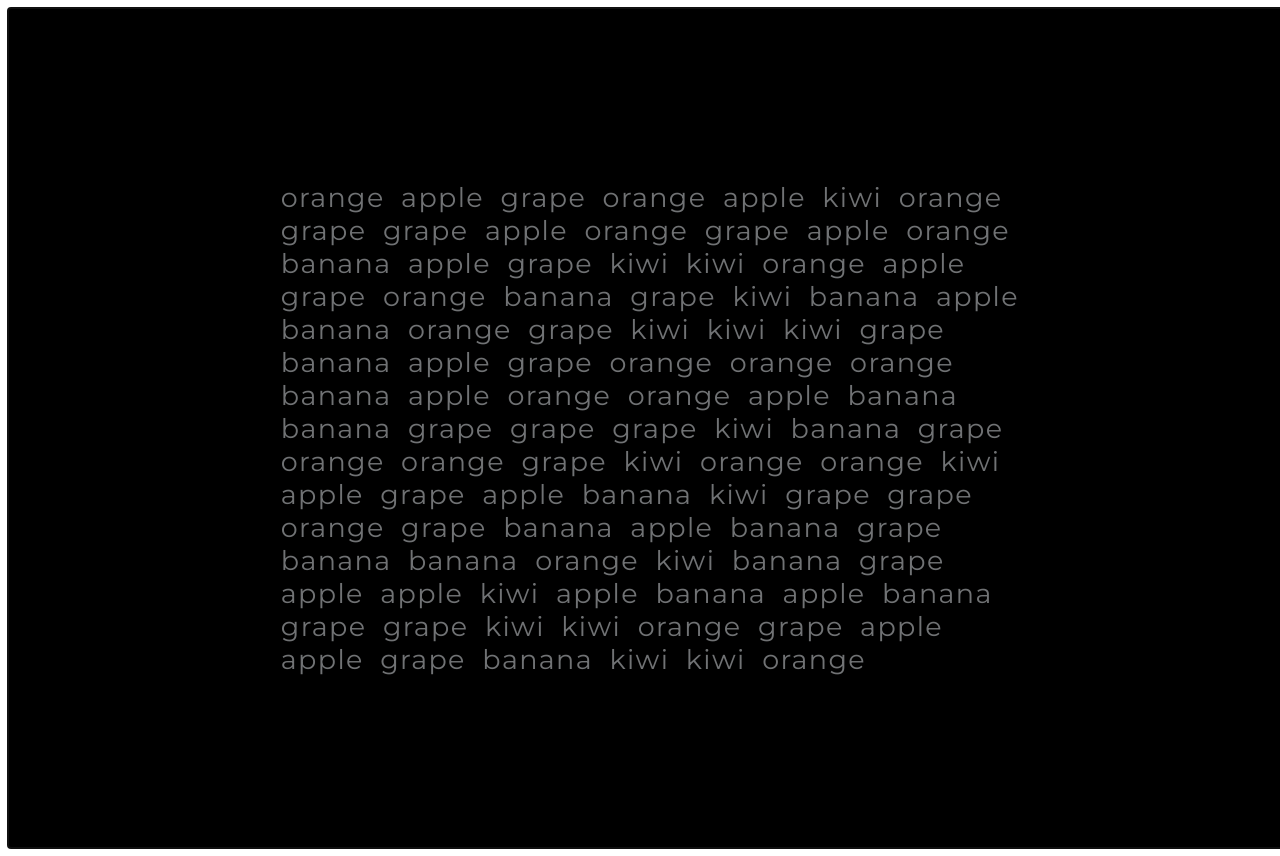
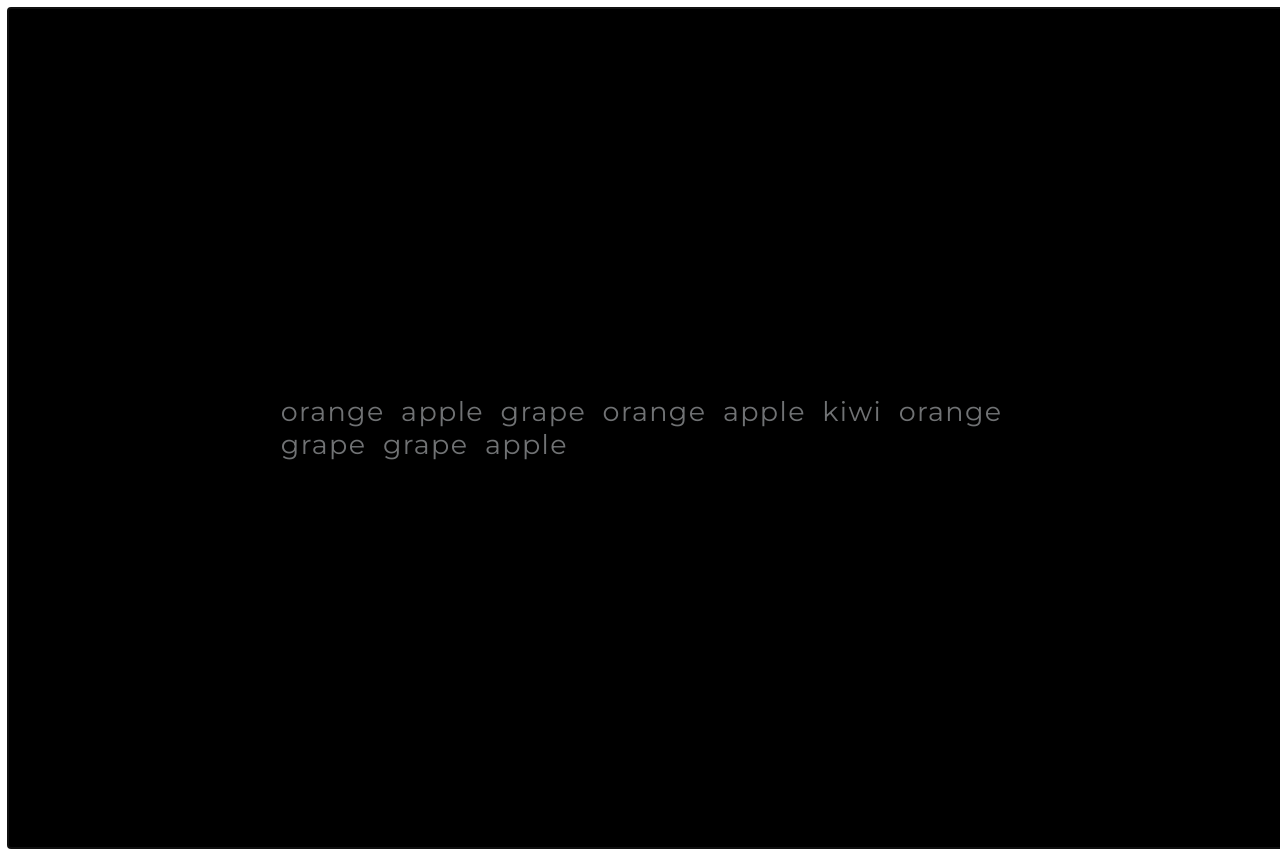
Before and after one commit to PAWAN-PAREEK-1/typing-speed-test, a Next.js app: page / in a window 1280 px wide. Shown: the top 856 px of the page. Built offline with nearby package versions, Linux system fonts and the light colour scheme.

Commit message:
accuracy checking

```diff
--- a/src/app/components/TypingTest.jsx
+++ b/src/app/components/TypingTest.jsx
@@ -8,7 +8,7 @@ const TypingTest = ({ paragraph, onComplete }) => {
   const paragraphRef = useRef(null);
 
   useEffect(() => {
-    // Focus on the paragraph when the component mounts
+    console.log('TypingTest component mounted'); // Check if the component mounts
     paragraphRef.current.focus();
   }, []);
 
@@ -19,8 +19,9 @@ const TypingTest = ({ paragraph, onComplete }) => {
     if (/^[a-zA-Z\s]$/.test(key)) {
       const updatedTypedText = typedText + key;
 
-      if (updatedTypedText === paragraph) {
-        onComplete();
+      if (updatedTypedText.length === paragraph.length) {
+        console.log('Paragraph completed');
+        return onComplete(updatedTypedText);
       }
 
       if (key !== paragraph[typedText.length] && key !== ' ') {
@@ -31,15 +32,16 @@ const TypingTest = ({ paragraph, onComplete }) => {
     }
   };
 
+
   const getLetterColor = (index) => {
     if (index < typedText.length) {
       if (wrongLetters.includes(index) || (typedText[index] === ' ' && paragraph[index] !== ' ')) {
-        return 'red'; // Incorrect letter or space entered in the wrong place
+        return 'red';
       } else {
-        return 'white'; // Correct letter or space
+        return 'white';
       }
     }
-    return '#707274'; // Yet to be typed letter
+    return '#707274';
   };
 
   return (
@@ -58,12 +60,12 @@ const TypingTest = ({ paragraph, onComplete }) => {
         width: '100%',
       }}
       onKeyDown={handleKeyDown}
-      tabIndex="0" // Allow div to be focusable
-      ref={paragraphRef} // Reference to the paragraph
+      tabIndex="0"
+      ref={paragraphRef}
     >
-      <div style={{ width: '60%',textJustify:"center" }} className='mainText'>
+      <div style={{ width: '60%', textJustify: "center" }} className='mainText'>
         {paragraph.split('').map((letter, index) => (
-          <span key={index} style={{ color: getLetterColor(index)}}>
+          <span key={index} style={{ color: getLetterColor(index) }}>
             {letter}
           </span>
         ))}
@@ -72,4 +74,5 @@ const TypingTest = ({ paragraph, onComplete }) => {
   );
 };
 
+
 export default TypingTest;
--- /dev/null
+++ b/src/app/components/TypingTestResults.jsx
@@ -0,0 +1,15 @@
+// components/TypingTestResults.js
+"use client"
+import React from 'react';
+
+const TypingTestResults = ({ accuracy, typingSpeed }) => {
+  return (
+    <div>
+      <h1>Typing Speed Test Results</h1>
+      <p>Accuracy: {accuracy}%</p>
+      <p>Typing Speed: {typingSpeed} characters per minute</p>
+    </div>
+  );
+};
+
+export default TypingTestResults;
--- a/src/app/page.js
+++ b/src/app/page.js
@@ -1,44 +1,57 @@
+"use client"
 // pages/index.js
-"use client"
-import { useState } from 'react';
+import React, { useState } from 'react';
 import TypingTest from './components/TypingTest';
+import TypingTestResults from './components/TypingTestResults';
+
+const AVERAGE_CHARS_PER_WORD = 5; // Assuming an average word length of 5 characters
 
 const getRandomParagraph = () => {
-  // Function to generate random paragraph
-  // You can modify this as per your requirements
-  const words = ['apple', 'banana', 'orange', 'grape', 'kiwi']; // Example words
-  const paragraph = Array.from({ length: 100 }, () => words[Math.floor(Math.random() * words.length)]).join(' ');
-  return paragraph;
+  const words = ['apple', 'banana', 'orange', 'grape', 'kiwi'];
+  const paragraph = Array.from({ length: 10 }, () => words[Math.floor(Math.random() * words.length)]);
+  return paragraph.join(' ');
 };
 
 const Home = () => {
-  const [paragraph] = useState(getRandomParagraph());
+  const [paragraph, setParagraph] = useState(getRandomParagraph());
   const [typingComplete, setTypingComplete] = useState(false);
   const [accuracy, setAccuracy] = useState(0);
   const [typingSpeed, setTypingSpeed] = useState(0);
 
-  const handleTypingComplete = () => {
+  const handleTypingComplete = (inputValue, timeTaken) => {
     setTypingComplete(true);
 
-    // Calculate accuracy and typing speed
-    const correctChars = paragraph.length;
-    const typedChars = inputValue.length;
-    const correctTypedChars = inputValue.split('').filter((char, index) => char === paragraph[index]).length;
-    const accuracyPercentage = (correctTypedChars / correctChars) * 100;
-    const timeTakenInSeconds = 1; // You can calculate this based on user's typing speed
-    const typingSpeedCharsPerMinute = (typedChars / timeTakenInSeconds) * 60;
+    const typedWords = inputValue.trim().split(/\s+/); // Split typed text into words
+    const typedWordCount = typedWords.length;
 
+    if (timeTaken === 1) {
+      setTypingSpeed(0); // Prevent division by zero
+    } else {
+      const typingSpeedWPM = (typedWordCount / (timeTaken / 1000)) * 60; // Convert timeTaken to seconds and calculate WPM
+      setTypingSpeed(typingSpeedWPM.toFixed(2)); // Set typing speed, rounded to 2 decimal places
+    }
+
+    // Calculate accuracy
+    const correctWords = paragraph.split(' ');
+    const correctTypedWords = typedWords.filter((word, index) => word === correctWords[index]).length;
+    const accuracyPercentage = (correctTypedWords / correctWords.length) * 100;
     setAccuracy(accuracyPercentage.toFixed(2));
-    setTypingSpeed(typingSpeedCharsPerMinute.toFixed(2));
+  };
+
+
+  const handleRestart = () => {
+    setTypingComplete(false);
+    setAccuracy(0);
+    setTypingSpeed(0);
+    setParagraph(getRandomParagraph());
   };
 
   return (
-    <div className='' >
+    <div>
       {typingComplete ? (
         <div>
-          <h1  >Typing Speed Test Results</h1 >
-          <p>Accuracy: {accuracy}%</p>
-          <p>Typing Speed: {typingSpeed} characters per minute</p>
+          <TypingTestResults accuracy={accuracy} typingSpeed={typingSpeed} />
+          <button onClick={handleRestart}>Restart Typing</button>
         </div>
       ) : (
         <TypingTest paragraph={paragraph} onComplete={handleTypingComplete} />
@@ -48,3 +61,71 @@ const Home = () => {
 };
 
 export default Home;
+
+
+
+
+
+
+
+
+
+
+
+
+
+
+
+
+
+
+
+
+// "use client"
+// import { useState } from 'react';
+// import TypingTest from './components/TypingTest';
+// import TypingTestResults from './components/TypingTestResults';
+
+// const getRandomParagraph = () => {
+//   // Function to generate random paragraph
+//   // You can modify this as per your requirements
+//   const words = ['apple', 'banana', 'orange', 'grape', 'kiwi']; // Example words
+//   const paragraph = Array.from({ length: 10 }, () => words[Math.floor(Math.random() * words.length)]).join(' ');
+//   return paragraph;
+// };
+
+// const Home = () => {
+//   const [paragraph] = useState(getRandomParagraph());
+//   const [typingComplete, setTypingComplete] = useState(false);
+//   const [accuracy, setAccuracy] = useState(0);
+//   const [typingSpeed, setTypingSpeed] = useState(0);
+
+//   const handleTypingComplete = (inputValue) => {
+//     setTypingComplete(true);
+
+//     // Calculate accuracy and typing speed
+//     const correctChars = paragraph.length;
+//     const typedChars = inputValue.length;
+//     const correctTypedChars = inputValue.split('').filter((char, index) => char === paragraph[index]).length;
+//     const accuracyPercentage = (correctTypedChars / correctChars) * 100;
+//     const timeTakenInSeconds = 1; // You can calculate this based on user's typing speed
+//     const typingSpeedWordsPerMinute = (typedChars / timeTakenInSeconds) * 60;
+
+//     setAccuracy(accuracyPercentage.toFixed(2));
+//     setTypingSpeed(typingSpeedWordsPerMinute.toFixed(2));
+
+//     console.log('Paragraph is complete'); // Log in the console when paragraph is completed
+//     window.location.href = '/TypingTestResults'; // Redirect to result page
+// };
+//   return (
+//     <div className=''>
+//       {typingComplete ? (
+//         <TypingTestResults accuracy={accuracy} typingSpeed={typingSpeed} />
+//       ) : (
+//         <TypingTest paragraph={paragraph} onComplete={handleTypingComplete} />
+//       )}
+//     </div>
+//   );
+// };
+
+// export default Home;
```
